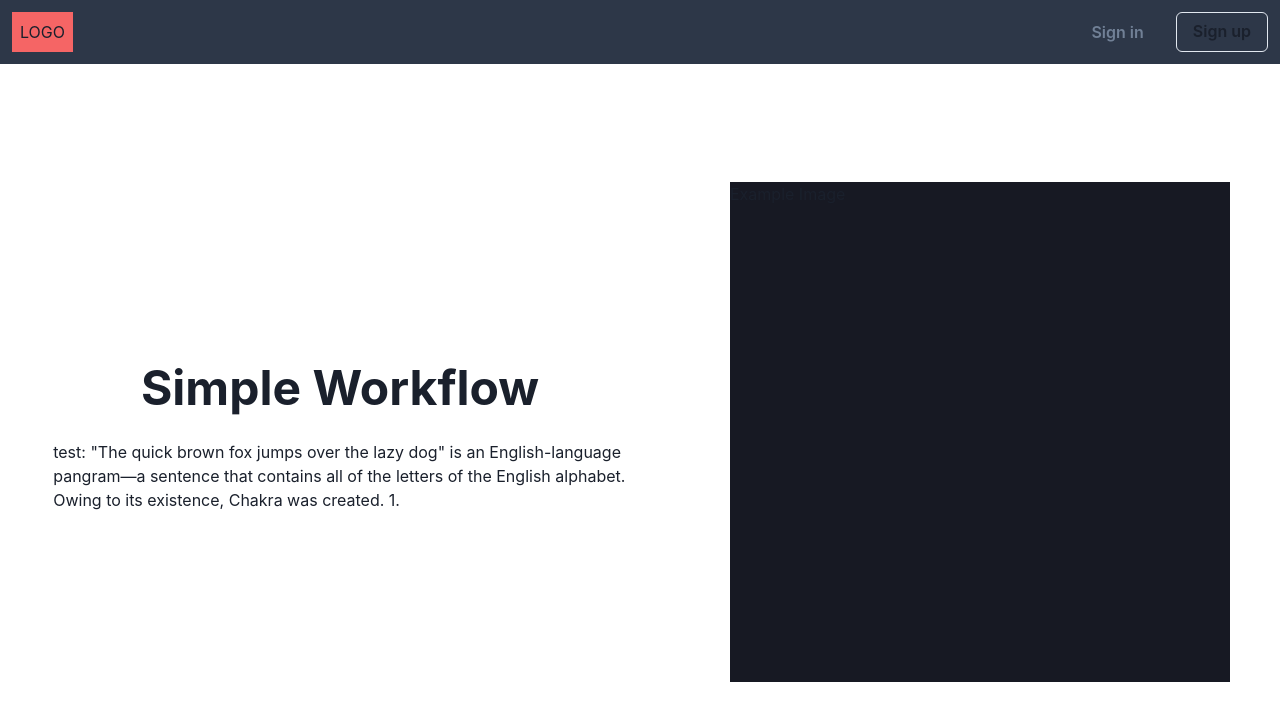
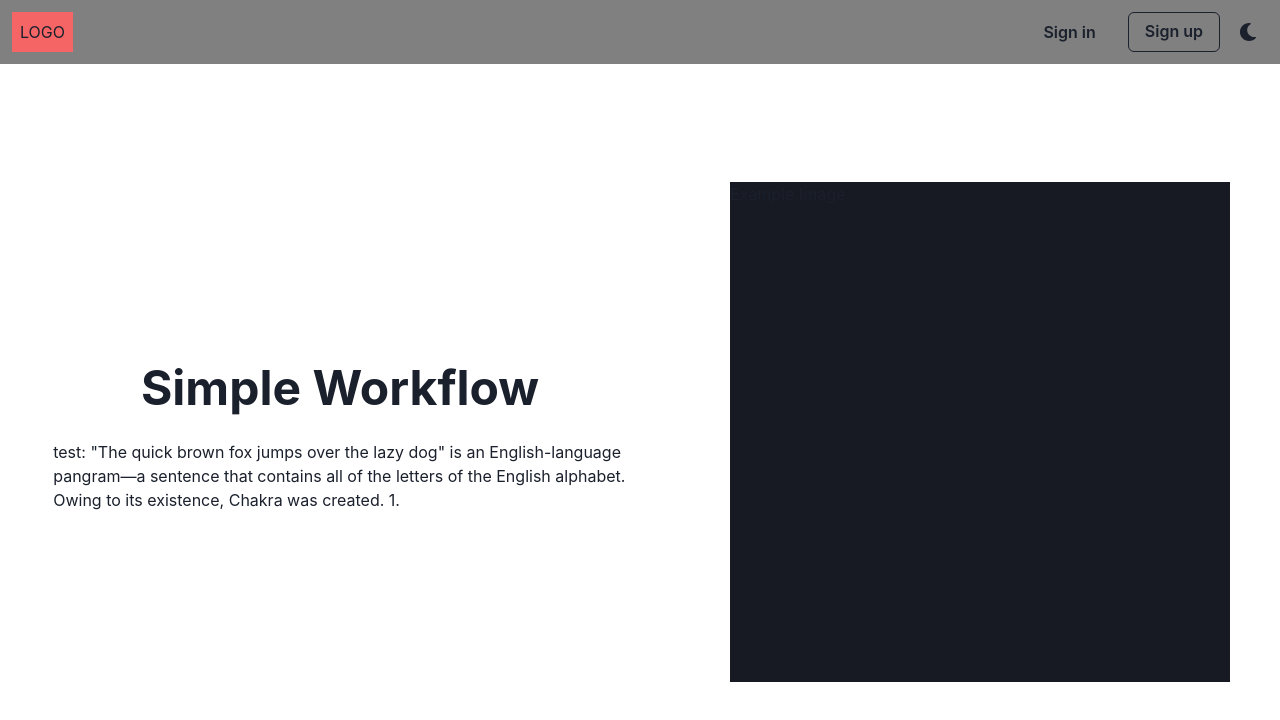
Before and after one commit to a101201031/simple-workflow, a React (Create React App) app in the folder packages/frontend/: page / in a window 1280 px wide. Shown: the top 720 px of the page. Built offline with nearby package versions, Linux system fonts and the light colour scheme.

Commit message:
feat: add color-mode

```diff
--- /dev/null
+++ b/packages/frontend/src/ColorModeSwitcher.tsx
@@ -0,0 +1,30 @@
+import * as React from 'react';
+import {
+  useColorMode,
+  useColorModeValue,
+  IconButton,
+  IconButtonProps,
+} from '@chakra-ui/react';
+import { FaMoon, FaSun } from 'react-icons/fa';
+
+type ColorModeSwitcherProps = Omit<IconButtonProps, 'aria-label'>;
+
+export const ColorModeSwitcher: React.FC<ColorModeSwitcherProps> = (props) => {
+  const { toggleColorMode } = useColorMode();
+  const text = useColorModeValue('dark', 'light');
+  const SwitchIcon = useColorModeValue(FaMoon, FaSun);
+
+  return (
+    <IconButton
+      size="md"
+      fontSize="lg"
+      variant="ghost"
+      color="current"
+      marginLeft="2"
+      onClick={toggleColorMode}
+      icon={<SwitchIcon />}
+      aria-label={`Switch to ${text} mode`}
+      {...props}
+    />
+  );
+};
--- a/packages/frontend/src/Home.tsx
+++ b/packages/frontend/src/Home.tsx
@@ -11,22 +11,26 @@ import {
   Text,
 } from '@chakra-ui/react';
 import { Link } from 'react-router-dom';
+import { ColorModeSwitcher } from 'ColorModeSwitcher';
 
 export const Home: FC = () => {
   return (
     <ChakraProvider>
-      <Flex mh="64px" bg="gray.700" p="3" alignItems="center">
+      <Flex mh="64px" bgColor="gray" p="3" alignItems="center">
         <Box p="2" bg="red.400">
           LOGO
         </Box>
         <Spacer />
         <Box>
-          <ButtonGroup colorScheme="gray">
-            <Button variant="link">Sign in</Button>
+          <ButtonGroup colorScheme="withe" alignItems="center">
+            <Link to="/">
+              <Button variant="link">Sign in</Button>
+            </Link>
             <Spacer w="1em"></Spacer>
             <Link to="/sign-up">
               <Button variant="outline">Sign up</Button>
             </Link>
+            <ColorModeSwitcher />
           </ButtonGroup>
         </Box>
       </Flex>
```
